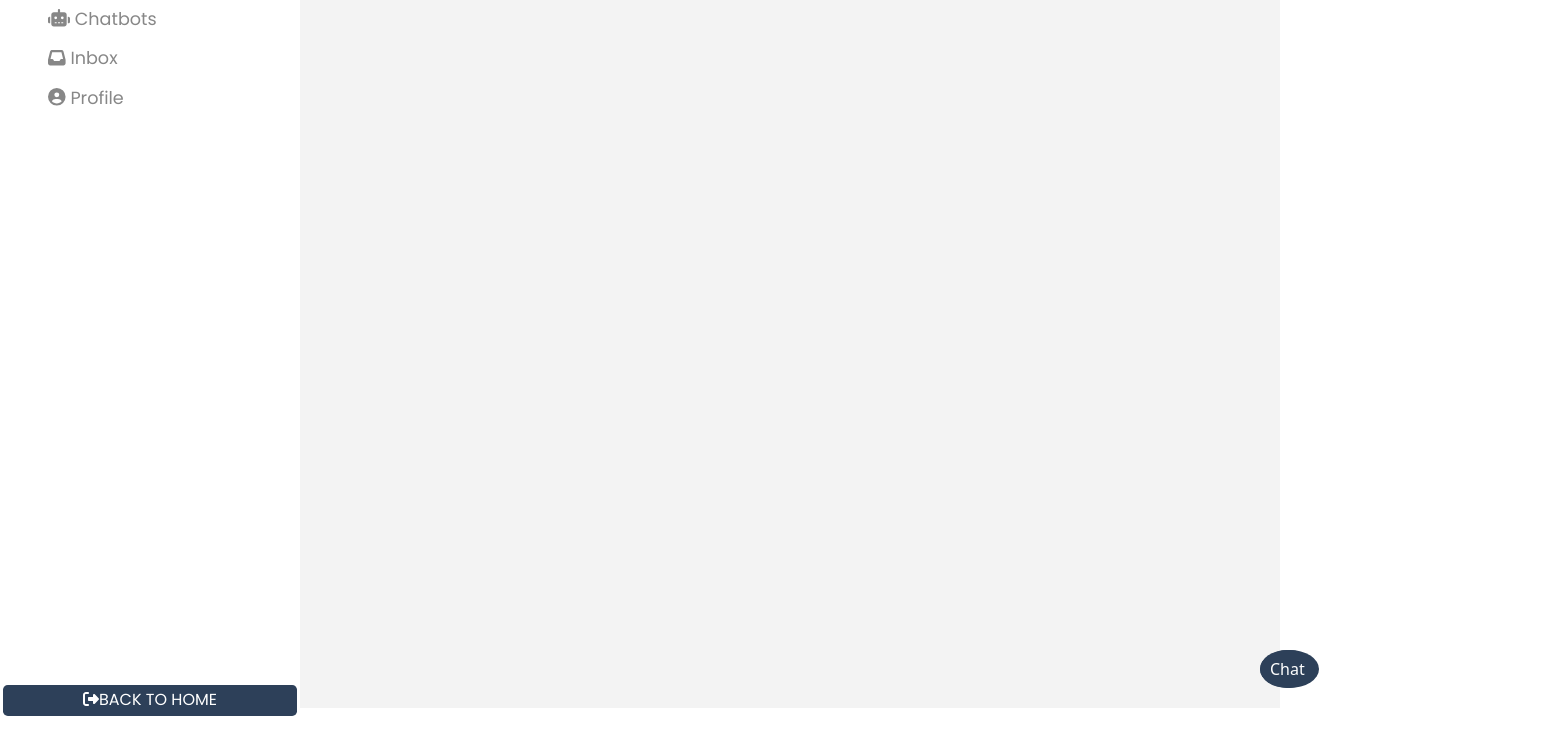
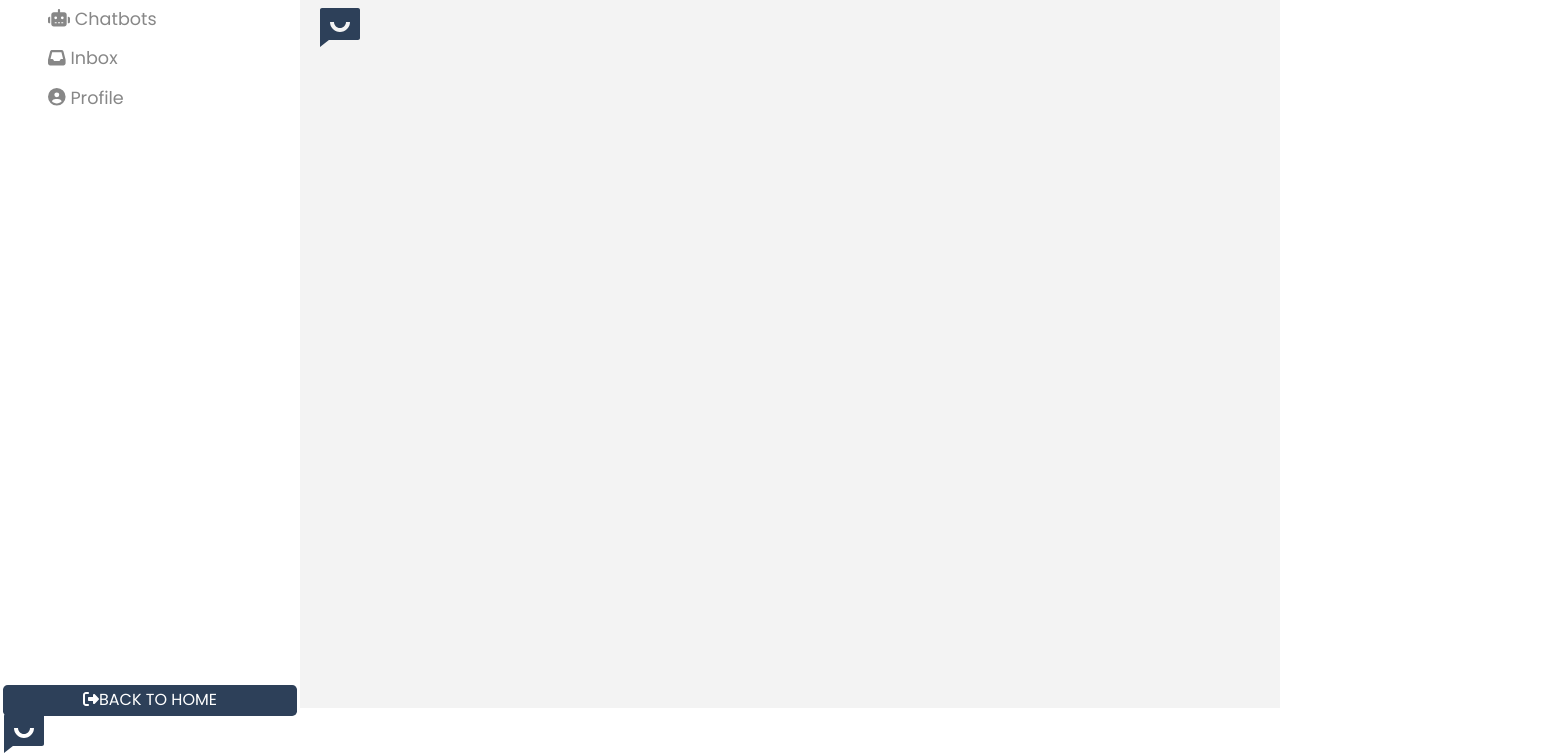
Before and after one commit to Cyriacusifeco/helpbot, a React (Vite) app: page /dashboard/widget in a window 1280 px wide. Shown: the part 92-848 px from the top of the page, 1560 px wide, since content can reach past the window. Before the commit the page ends 811 px from the top, so only its background shows below. Built offline with nearby package versions, Linux system fonts and the light colour scheme.

Commit message:
widget integration: bug found

```diff
--- a/src/component/Widget/ChatWidget.css
+++ b/src/component/Widget/ChatWidget.css
@@ -1,15 +1,6 @@
 @import url(../../index.css);
 
-.chat-widget {
-  position: fixed;
-  bottom: 20px;
-  right: 20px;
-  width: 300px;
-  transition: transform 0.3s ease-in-out;
-  transform: translateX(100%);
-}
-
-.chat-widget.open {
+/* .chat-widget.open {
   transform: translateX(0);
 }
 
@@ -18,13 +9,16 @@
   border: 1px solid #ccc;
   padding: 10px;
   box-shadow: 0px 0px 5px rgba(0, 0, 0, 0.2);
-}
+} */
 
 .chat-icon {
-  background-color: var(--color-primary);
-  color: #fff;
   border: none;
   padding: 10px;
   border-radius: 50%;
   cursor: pointer;
+  /* position: fixed; */
+  top: 30px;
+  right: 20px;
+  transition: transform 0.3s ease-in-out;
+  transform: translateX(100%);
 }
--- a/src/component/Widget/ChatWidget.jsx
+++ b/src/component/Widget/ChatWidget.jsx
@@ -8,31 +8,44 @@ const ChatWidget = () => {
     setIsOpen(!isOpen);
   };
   return (
-    <div className={`chat-widget ${isOpen ? 'open' : ''}`}>
-      {/* Chat widget content */}
-      {isOpen && (
-        <div className="chat-content">
-          <div className="icon-closed scale-in-center">
+    <>
+      <div
+        id="chat-icon"
+        className="icon-closed scale-in-center"
+        onClick={toggleChat}
+      >
         <svg
-              stroke="currentColor"
-              fill="currentColor"
-              /*stroke-width="0"*/
+          stroke="#2d5455"
+          fill="#2d4059"
           viewBox="0 0 24 24"
-              height="1em"
-              width="1em"
+          strokeWidth="0"
+          height="3em"
+          width="3em"
           xmlns="http://www.w3.org/2000/svg"
         >
           <path d="M6.45455 19L2 22.5V4C2 3.44772 2.44772 3 3 3H21C21.5523 3 22 3.44772 22 4V18C22 18.5523 21.5523 19 21 19H6.45455ZM7 10C7 12.7614 9.23858 15 12 15C14.7614 15 17 12.7614 17 10H15C15 11.6569 13.6569 13 12 13C10.3431 13 9 11.6569 9 10H7Z"></path>
         </svg>
       </div>
+      {isOpen && (
+        <div className="chat-content chat-closed">
+          <iframe
+            src="http://localhost:3000/"
+            style={{
+              position: 'fixed',
+              bottom: '20px',
+              right: '20px',
+              width: '300px',
+              height: '400px',
+              backgroundColor: '#fff',
+              border: '1px solid #ccc',
+              borderRadius: '5px',
+              boxShadow: '0 2px 5px rgba(0, 0, 0, 0.1)',
+              zIndex: '1000',
+            }}
+          ></iframe>
         </div>
       )}
-
-      {/* Chat icon */}
-      <button className="chat-icon" onClick={toggleChat}>
-        Chat
-      </button>
-    </div>
+    </>
   );
 };
 export default ChatWidget;
```
Lines whose indentation alone changed are shown as unchanged.
